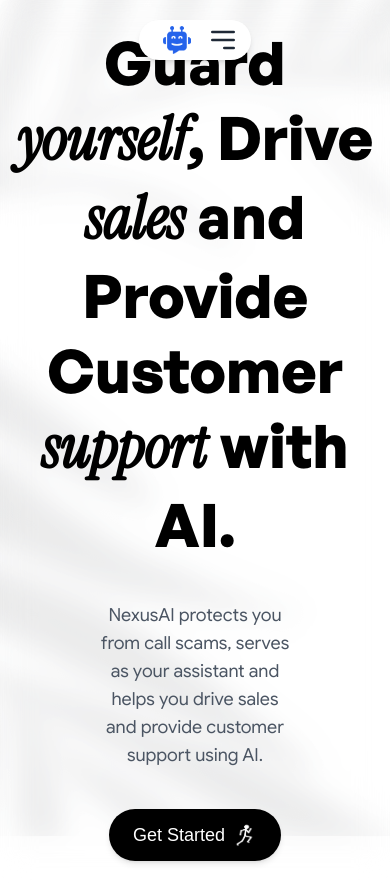
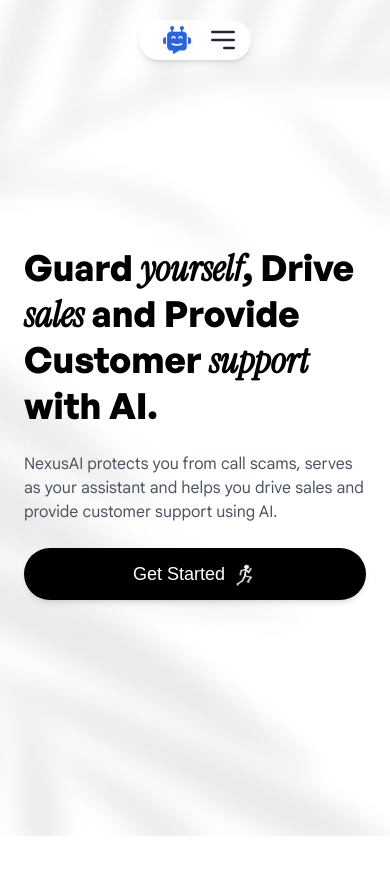
Before and after one commit to fasakinhenry/mapofpi-landing, a React (Vite) app: page / in a window 390 px wide. After the commit the page ends 844 px from the top, so only its background shows below. Built offline with nearby package versions, Linux system fonts and the light colour scheme; a web font is replaced by a local one.

Commit message:
feat: make the Hero responsive
make all the text left aligned on mobile screens
make the button the full width of screen on mobile

```diff
--- a/src/components/Hero.jsx
+++ b/src/components/Hero.jsx
@@ -5,18 +5,18 @@
   return (
     <section className='relative flex items-center justify-center min-h-screen bg-white'>
       <div className='absolute inset-0 bg-cover h-[90vh] min-h-[83vh] opacity-30 scale-[1.2] bg-hero-image z-0'></div>
-      <div className='text-center px-4 max-w-screen-lg mx-auto backdrop-blur-lg backdrop-opacity-50 rounded-lg p-6'>
-        <h1 className='text-6xl font-Clutch font-bold mb-10 leading-tight'>
+      <div className='px-6 md:px-4 max-w-screen-lg mx-auto backdrop-blur-lg backdrop-opacity-50 rounded-lg p-6'>
+        <h1 className='text-4xl md:text-6xl font-Clutch font-bold mb-6 md:mb-10 leading-tight text-left md:text-center'>
           Guard <span className='italic font-Curl'>yourself</span>, Drive{' '}
           <span className='italic font-Curl'>sales</span> and Provide Customer{' '}
           <span className='italic font-Curl'>support</span> with AI.
         </h1>
-        <p className='text-lg text-gray-600 mb-10 mx-20 font-GS'>
+        <p className='text-base md:text-lg text-gray-600 mb-6 md:mb-10 md:mx-20 font-GS text-left md:text-center'>
           NexusAI protects you from call scams, serves as your assistant and
           helps you drive sales and provide customer support using AI.
         </p>
-        <div className='flex justify-center'>
-          <button className='relative flex items-center justify-center px-6 py-3 text-lg font-medium text-white bg-black rounded-full hover:bg-white hover:text-black shadow-md transition-all duration-300'>
+        <div className='flex justify-center md:justify-center'>
+          <button className='w-full md:w-auto px-6 py-3 text-lg font-medium text-white bg-black rounded-full hover:bg-white hover:text-black shadow-md transition-all duration-300'>
             Get Started
             <img
               src='/stickman.png'
```
